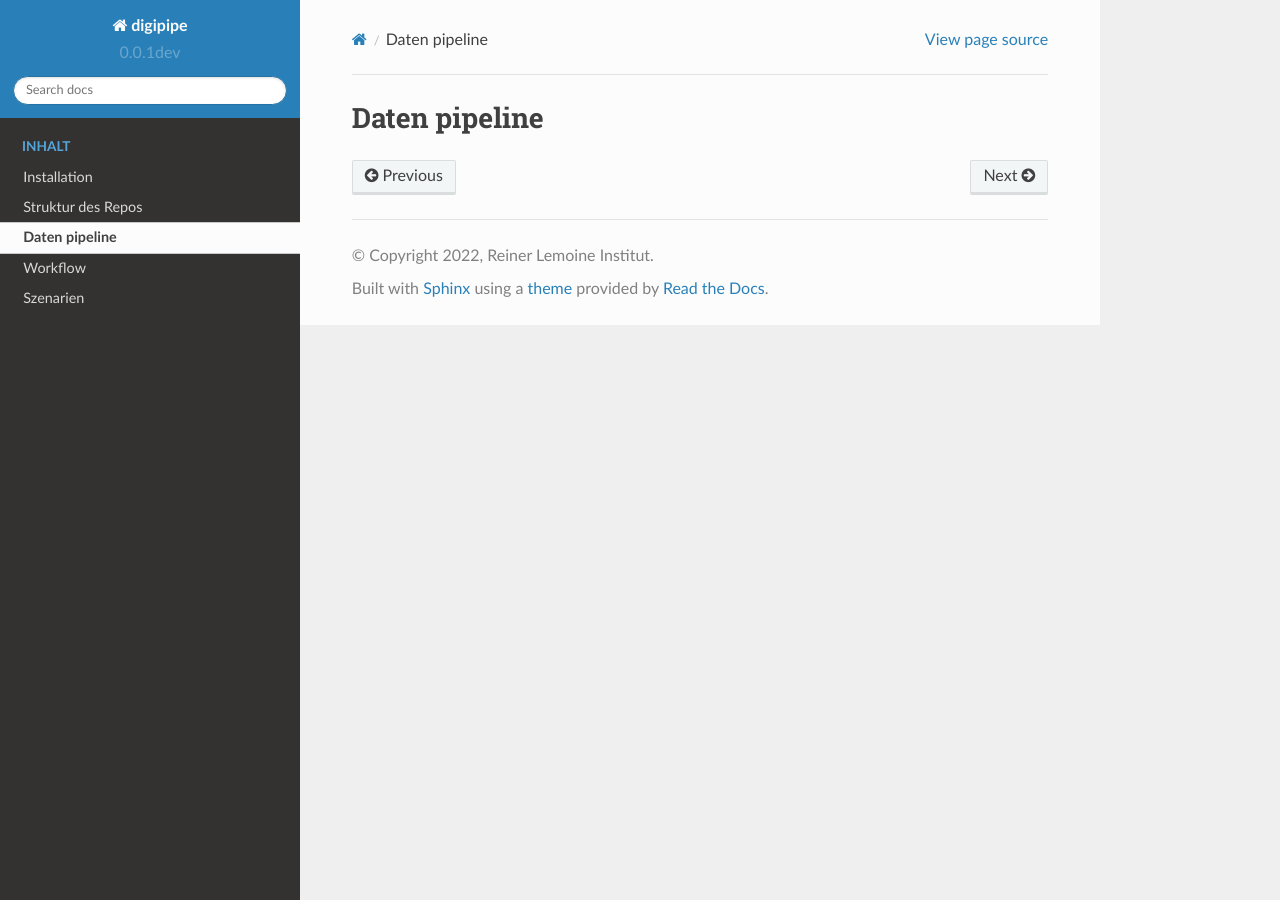
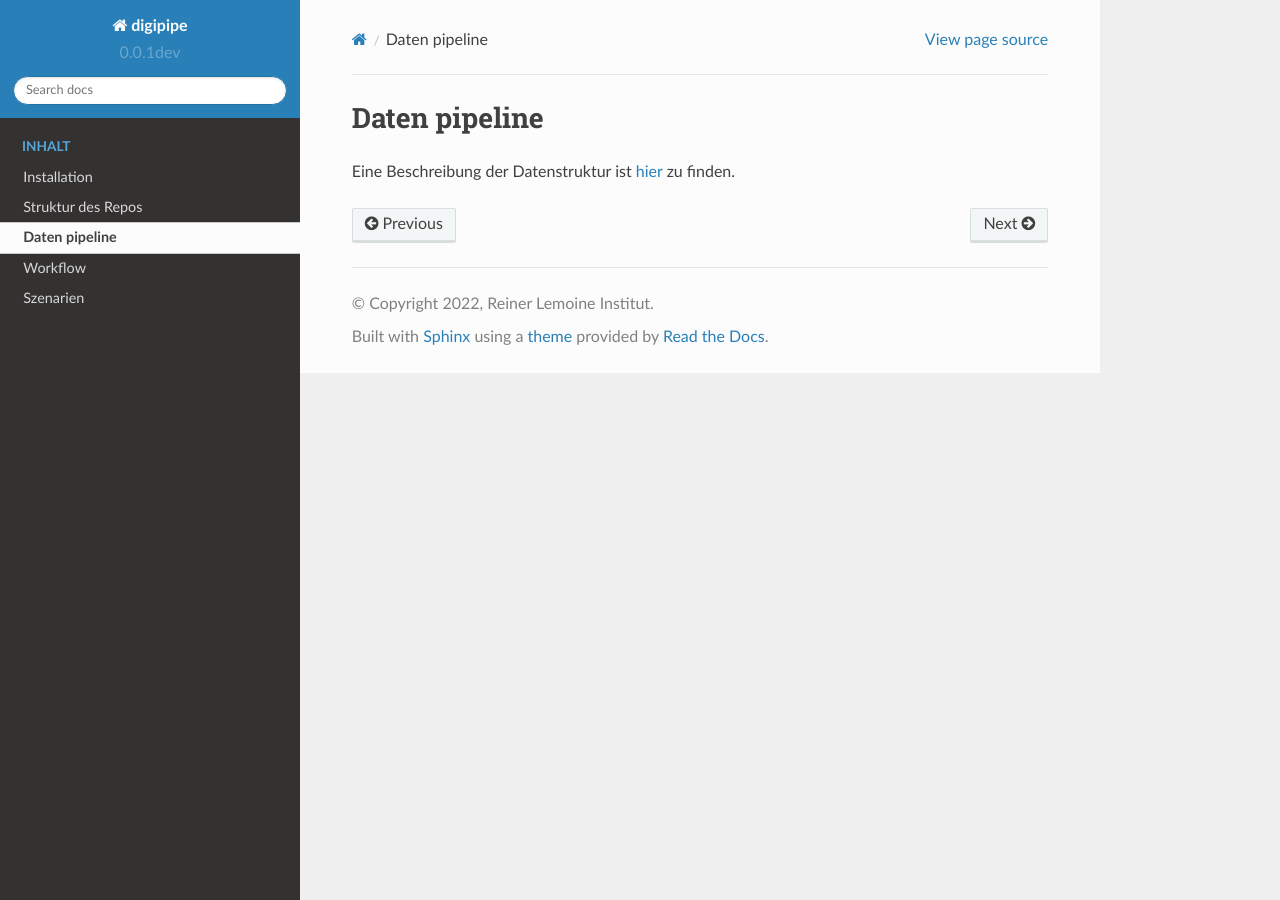
Before and after one commit to rl-institut/apipe, a Sphinx documentation site: the page built from docs/data.rst, in a window 1280 px wide. Built offline with Sphinx 7.4.7 and the Read the Docs theme 2.0.0, drawn with Linux system fonts in a browser that asks for light colours.

Commit message:
Add first content to data.rst

```diff
--- a/docs/data.rst
+++ b/docs/data.rst
@@ -2,3 +2,5 @@
 
 Daten pipeline
 ==============
+
+Eine Beschreibung der Datenstruktur ist `hier <https://github.com/rl-institut-private/digipipe/blob/dev/digipipe/store/DATASETS.md>`_ zu finden.
```
